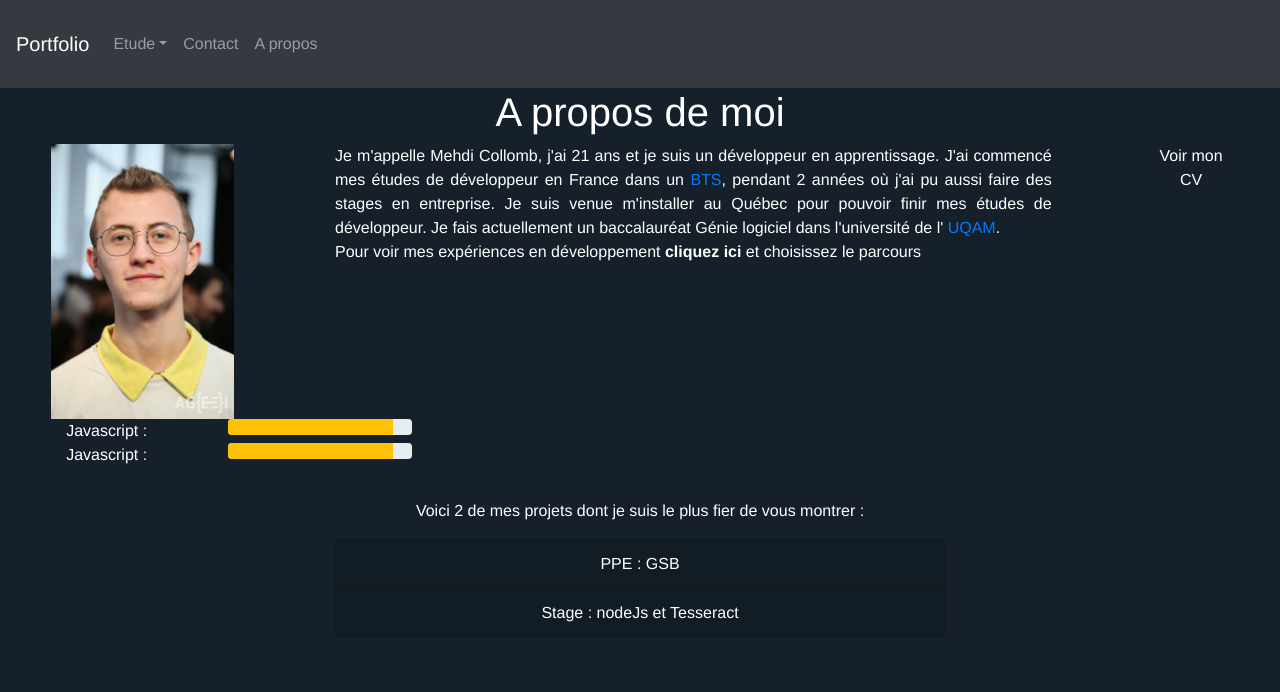
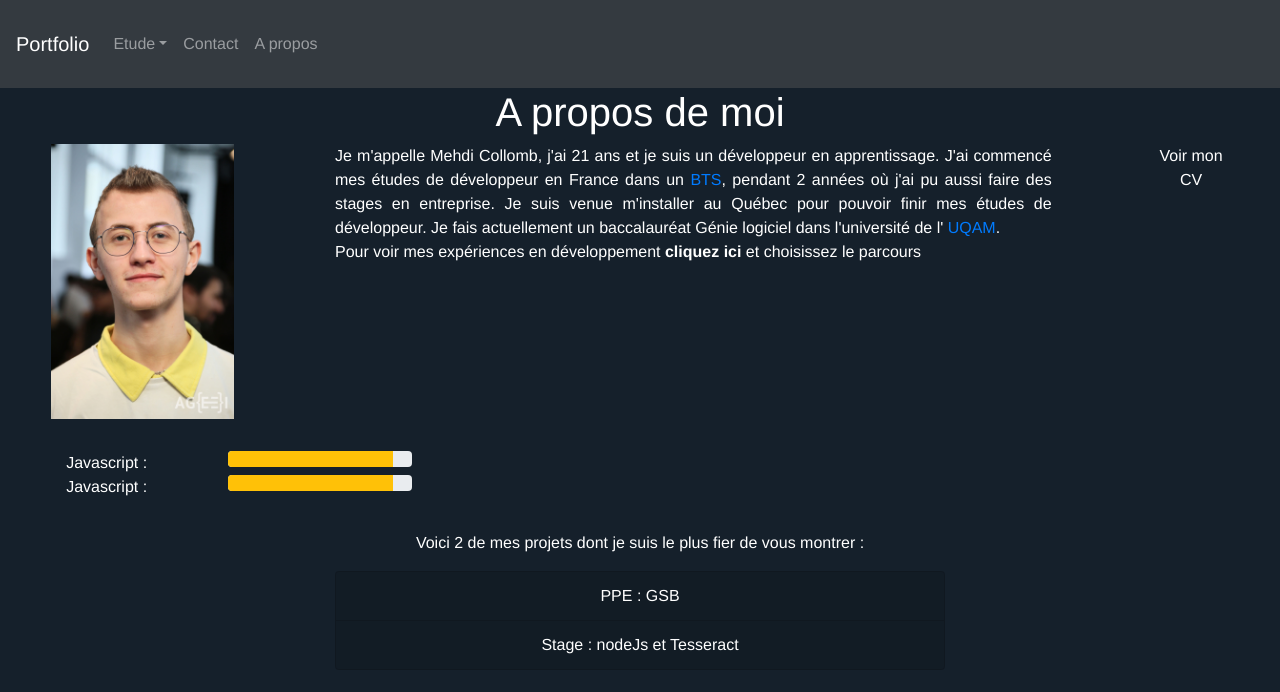
Before and after one commit to Kyowdem/Portfolio, a Vue app: page /aboutMe in a window 1280 px wide. Shown: the top 692 px of the page. Built offline with nearby package versions, Linux system fonts and the light colour scheme.

Commit message:
add spacingTop cssG

```diff
--- a/src/assets/css/globalTools.css
+++ b/src/assets/css/globalTools.css
@@ -25,6 +25,10 @@ body {
     background-color: rgb(21, 32, 43) !important;
 }
 
+div.spacingTop {
+    margin-top: 2em;
+}
+
 * {
     color: white;
 }
--- a/src/views/AboutMe.vue
+++ b/src/views/AboutMe.vue
@@ -39,12 +39,12 @@
         </div>
       </div>
 
-      <div class="skills">
+      <div class="spacingTop">
         <Skill name="Javascript" :level="18" />
         <Skill name="Javascript" :level="18" />
       </div>
 
-      <div class="row justify-content-center myProjects">
+      <div class="row justify-content-center myProjects spacingTop">
         <div class="col-md-12">
           <p>Voici {{projects.length}} de mes projets dont je suis le plus fier de vous montrer :</p>
         </div>
@@ -114,10 +114,6 @@ div.description b:hover {
   text-decoration: underline;
 }
 
-.row.myProjects {
-  margin-top: 2em;
-}
-
 /* Bootstrap new item */
 .list-group-item-transparent {
   color: #fff !important;
```
